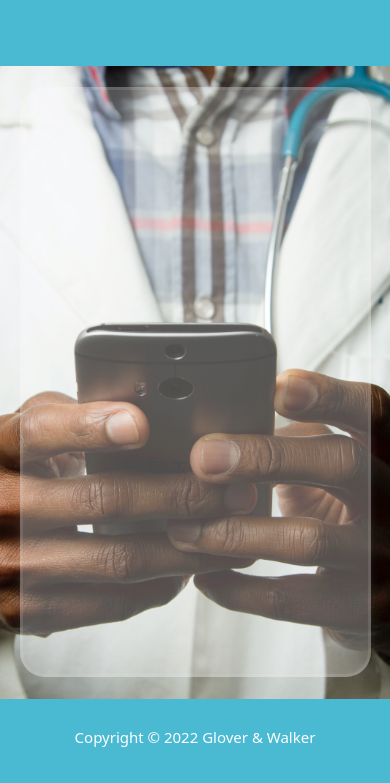
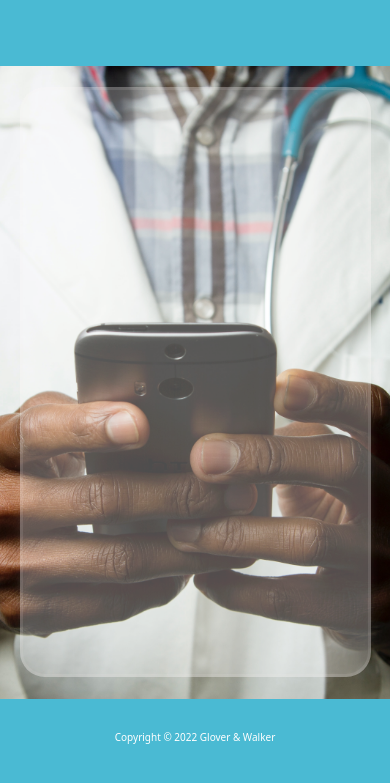
Before and after one commit to twalker7/active8-landing, a website: page index.html in a window 390 px wide. Shown: the part 61-844 px from the top of the page. Drawn offline with nearby package versions, Linux system fonts and the light colour scheme.

Commit message:
media query for copyright footer

```diff
--- a/assets/style.css
+++ b/assets/style.css
@@ -85,7 +85,6 @@ nav a:hover {
     }
 
     .copyright-logo{
-
         color: white;
         font-size: 15px;
 
@@ -129,4 +128,11 @@ nav a:hover {
             justify-content: center;
             align-items: center;
             }
+
+
+            .copyright-logo{
+                color: white;
+                font-size: 10px;
+
+            }
       }
```
